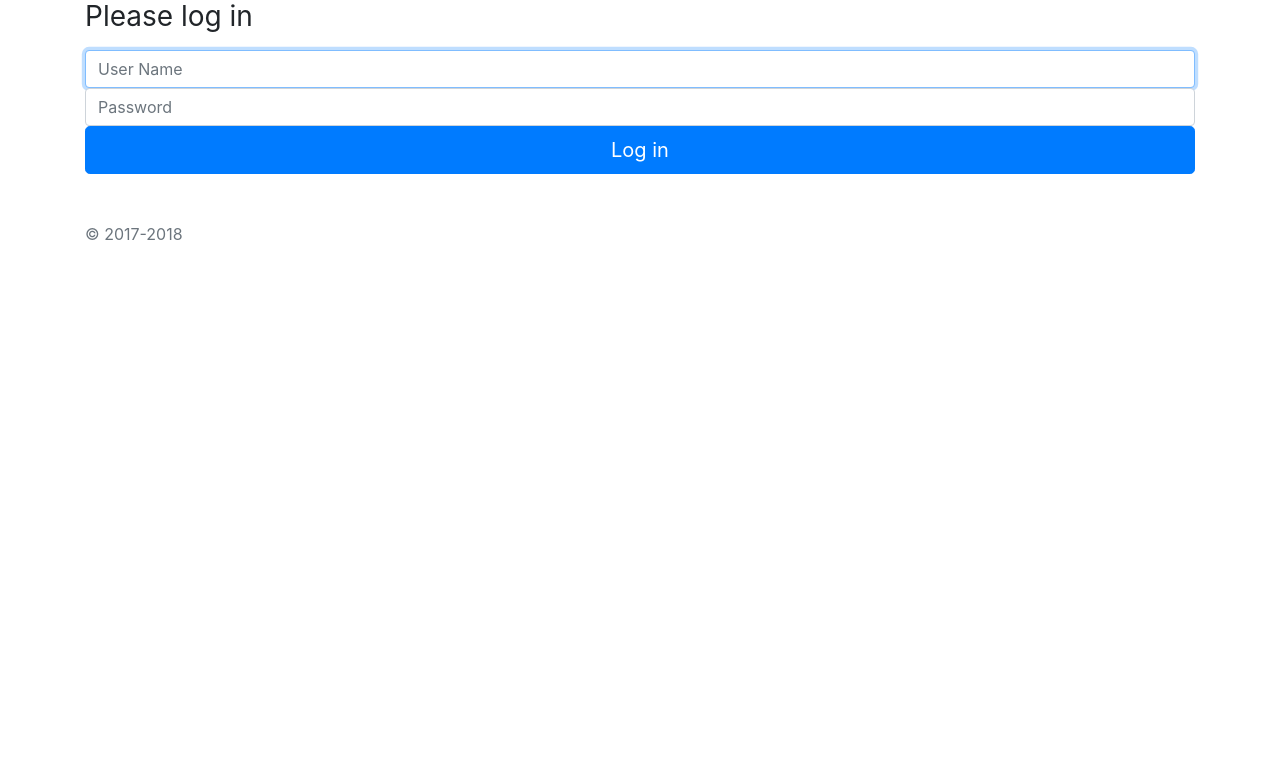
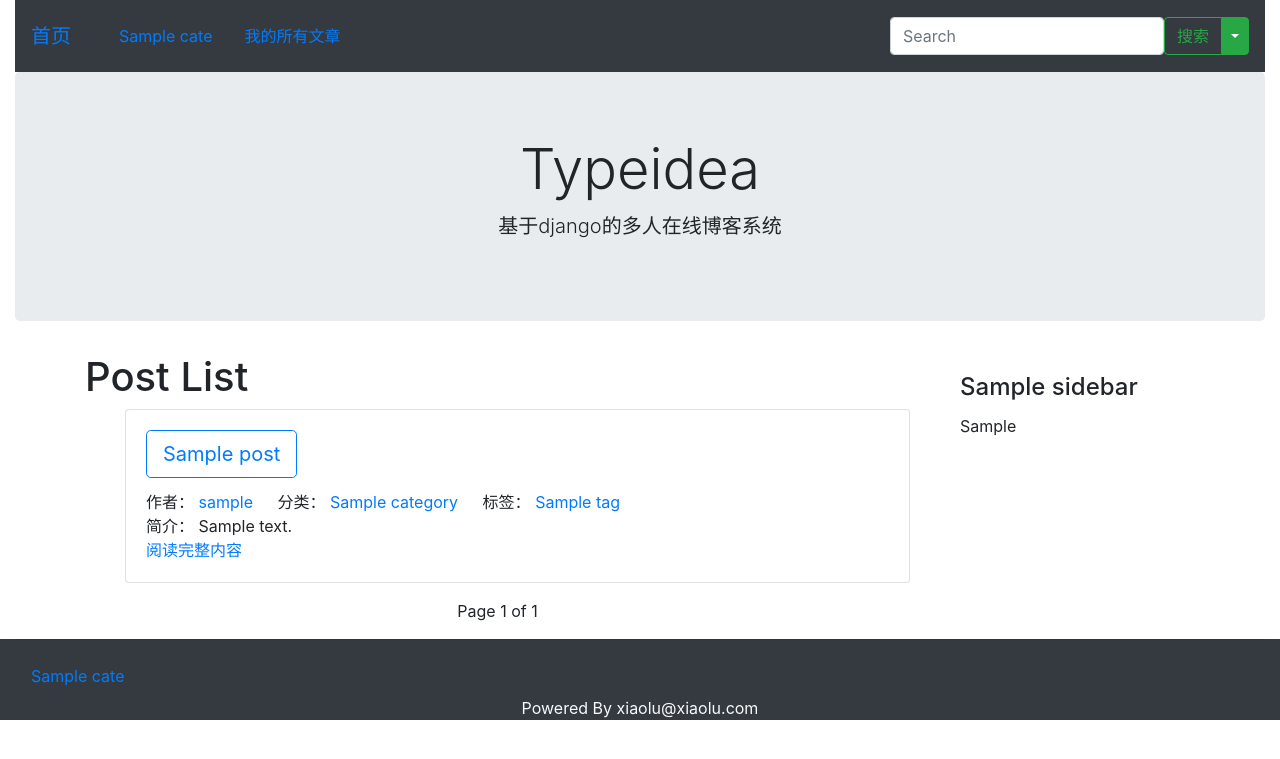
Before and after one commit to xiaolu2333/typeidea, a Django app: template typeidea/themes/bootstrap/templates/blog/search.html in a window 1280 px wide. Shown: the top 759 px of the page. Run offline with Django 3.2, Linux system fonts and the light colour scheme; the template is opened without the code that fills it: most values are stand-ins (such as "Sample title", 1, 10 or a date in 2020); some libraries are stand-ins or nearby versions.

```diff
--- a/typeidea/themes/bootstrap/templates/base.html
+++ b/typeidea/themes/bootstrap/templates/base.html
@@ -3,7 +3,7 @@
 <!DOCTYPE html>
 <html lang="zh-CN">
     <head>
-        <title>Typeidea Blog</title>
+        <title>{% block title %}Typeidea Blog{% endblock %}</title>
         <meta charset="utf-8">
         <meta name="viewport" content="width=device-width, initial-scale=1">
         <link rel="stylesheet" href="https://cdn.bootcss.com/bootstrap/4.0.0/css/bootstrap.css">
--- a/typeidea/themes/bootstrap/templates/blog/search.html
+++ b/typeidea/themes/bootstrap/templates/blog/search.html
@@ -1,32 +1,58 @@
-<!DOCTYPE html>
-<html lang="en">
-<head>
-    <meta charset="UTF-8">
-    <title>Login</title>
-    <link rel="stylesheet" href="https://cdn.bootcss.com/bootstrap/4.0.0/css/bootstrap.css">
+{% extends 'base.html' %}
 
-</head>
-<body>
-    <div class="container">
-        <form class="form-login">
-            <h1 class="h3 mb-3 font-weight-normal">Please log in</h1>
-            <label for="inputUserName" class="sr-only">User Name</label>
-            <input type="text" id="inputUserName" class="form-control" placeholder="User Name" name="user_name" required autofocus>
-            <label for="inputPassword" class="sr-only">Password</label>
-            <input type="password" id="inputPassword" class="form-control" placeholder="Password" name="password" required>
-            <button class="btn btn-lg btn-primary btn-block" type="submit">Log in</button>
-            <p class="mt-5 mb-3 text-muted">&copy; 2017-2018</p>
-        </form>
+
+{% block title %}
+    {% if tag %}
+        标签列表页：{{ tag.name }}
+    {% elif category %}
+        分类列表页：{{ category.name }}
+    {% endif %}
+{% endblock %}
+
+{% block main %}
+    <h1>Post List</h1>
+    <ul>
+        {% for post in post_list %}
+            <div class="card post">
+                <div class="card-body">
+                    <h3 class="card-title">
+                        <a class="btn btn-outline-primary btn-lg" href="{% url 'post_detail' post.id %}">
+                            {{ post.title }}
+                        </a>
+                    </h3>
+                    <span class="card-link">
+                        作者：
+                        <a href="{% url 'author' post.owner.id %}">{{ post.owner.username }}</a>
+                    </span>
+                    <span class="card-link">
+                        分类：
+                        <a href="{% url 'category_list' post.category.id %}">{{ post.category.name }}</a>
+                    </span>
+                    <span class="card-link">
+                        标签：
+                        {% for tag in post.tag.all %}
+                            <a href="{% url 'tag_list' tag.id %}">{{ tag.name }}</a>
+                        {% endfor %}
+                    </span>
+                    <P class="card-text">
+                        简介：
+                        {{ post.desc }}
+                        <br>
+                        <a href="{% url 'post_detail' post.id %}">阅读完整内容</a>
+                    </p>
+                </div>
+            </div>
+        {% endfor %}
+    </ul>
+    <div class="text-center">
+        {% if page_obj %}
+            {% if page_obj.has_previous %}
+                <a href="?page={{ page_obj.previous_page_number }}">上一页</a>
+            {% endif %}
+            Page {{ page_obj.number }} of {{ paginator.num_pages }}
+            {% if page_obj.has_next %}
+                <a href="?page={{ page_obj.next_page_number }}">下一页</a>
+            {% endif %}
+        {% endif %}
     </div>
-
-    <script src="https://code.jquery.com/jquery-3.3.1.slim.min.js"
-        integrity="sha384-q8i/X+965DzO0rT7abK41JStQIAqVgRVzpbzo5smXKp4YfRvH+8abtTE1Pi6jizo" crossorigin="anonymous">
-    </script>
-    <script src="https://cdnjs.cloudflare.com/ajax/libs/popper.js/1.14.7/umd/popper.min.js"
-            integrity="sha384-UO2eT0CpHqdSJQ6hJty5KVphtPhzWj9WO1clHTMGa3JDZwrnQq4sF86dIHNDz0W1" crossorigin="anonymous">
-    </script>
-    <script src="https://stackpath.bootstrapcdn.com/bootstrap/4.3.1/js/bootstrap.min.js"
-            integrity="sha384-JjSmVgyd0p3pXB1rRibZUAYoIIy6OrQ6VrjIEaFf/nJGzIxFDsf4x0xIM+B07jRM" crossorigin="anonymous">
-    </script>
-</body>
-</html>
+{% endblock %}
--- a/typeidea/urls.py
+++ b/typeidea/urls.py
@@ -17,7 +17,7 @@ from django.contrib import admin
 from django.urls import path
 
 from blog.views import IndexView, CategoryView, TagView, PostDetailView, SearchView, AuthorView, MyPostsView
-from config.views import links
+from config.views import LinkListView
 from .custom_site import custom_site
 
 urlpatterns = [
@@ -26,7 +26,7 @@ urlpatterns = [
     path('post/<int:post_id>.html', PostDetailView.as_view(), name="post_detail"),
     path('category/<int:category_id>', CategoryView.as_view(), name="category_list"),
     path('tag/<int:tag_id>', TagView.as_view(), name="tag_list"),
-    path('links/', links, name="links"),
+    path('links/', LinkListView.as_view(), name="links"),
     path('super_admin/', admin.site.urls, name="super_admin"),
     path('admin/', custom_site.urls, name="admin"),
     path('search/<int:type_id>', SearchView.as_view(), name='search'),
```
Also changed, not shown: config/models.py (+7 -1 lines), config/views.py (+7 -4 lines), typeidea/themes/bootstrap/templates/config/links.html (+24 -0 lines), config/migrations/0003_auto_20210419_2029.py (added).
